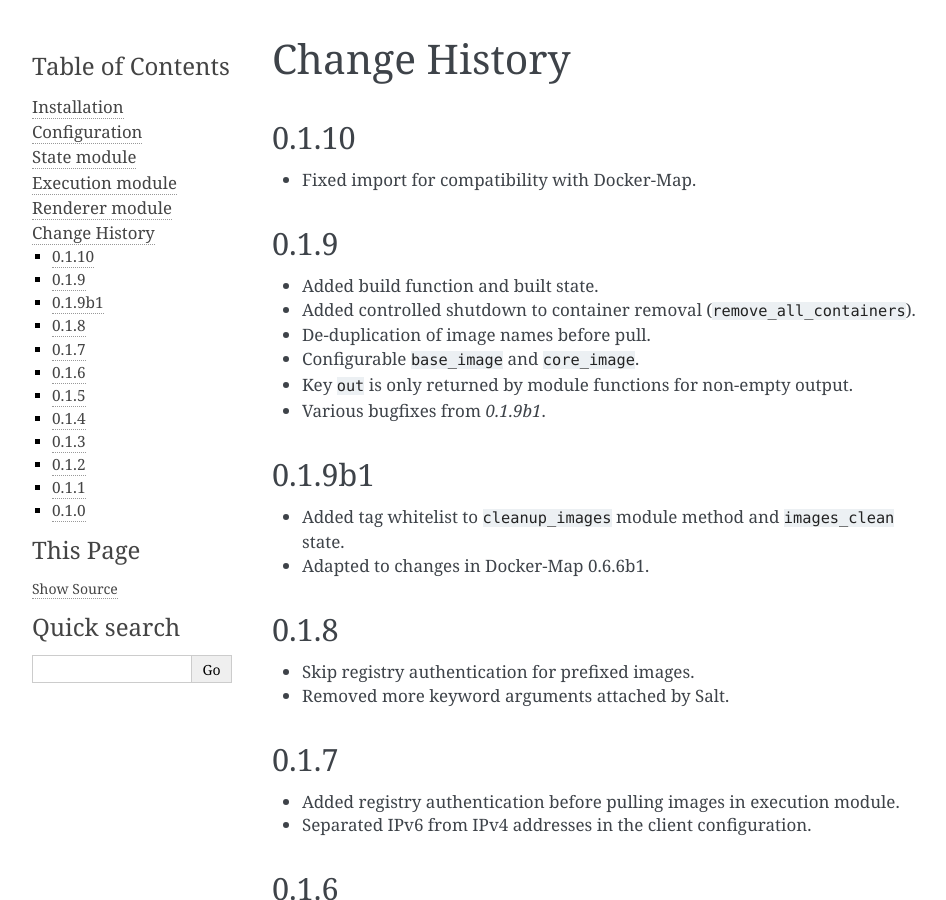
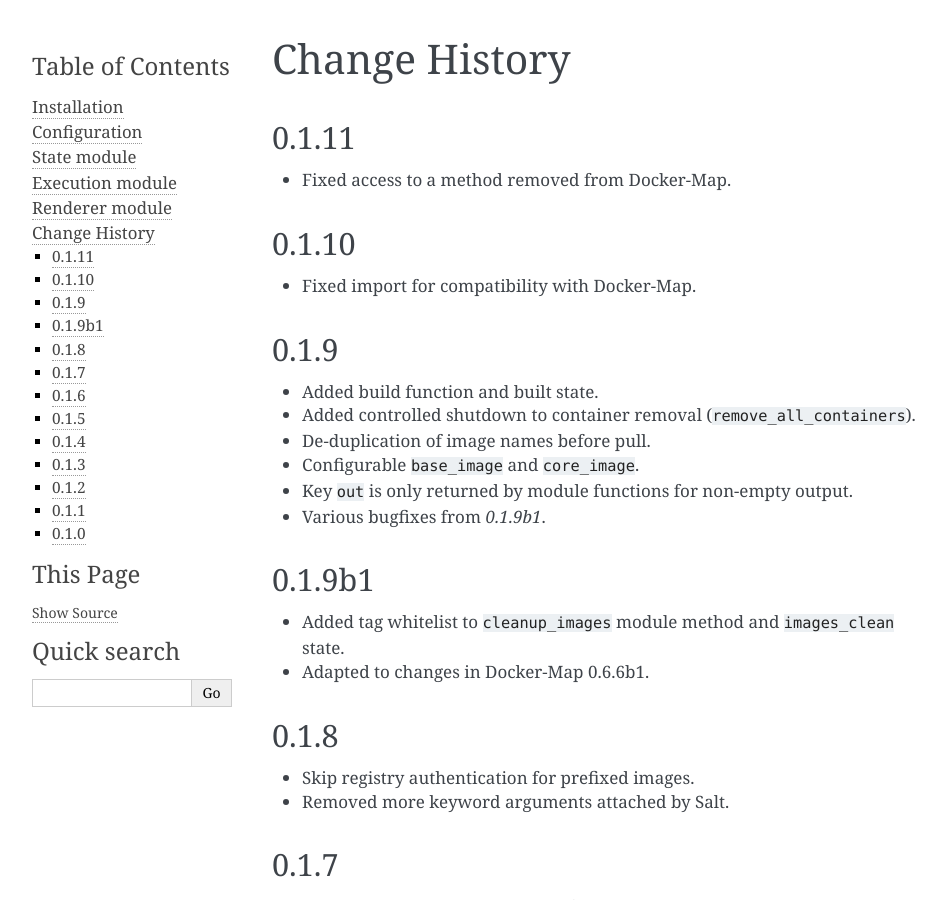
Before and after one commit to merll/salt-container-map, a Sphinx documentation site: the page built from docs/changes.rst, in a window 1280 px wide and 900 px high. Shown: the whole window, without its empty margins (148-1094 px from the left). Built offline with Sphinx 7.4.7, drawn with Linux system fonts in a browser that asks for light colours.

Commit message:
Updated version and changelog.

```diff
--- a/docs/changes.rst
+++ b/docs/changes.rst
@@ -2,6 +2,10 @@
 
 Change History
 ==============
+0.1.11
+------
+* Fixed access to a method removed from Docker-Map.
+
 0.1.10
 ------
 * Fixed import for compatibility with Docker-Map.
--- a/saltcontainermap/__init__.py
+++ b/saltcontainermap/__init__.py
@@ -1,4 +1,4 @@
 # -*- coding: utf-8 -*-
 from __future__ import unicode_literals
 
-__version__ = '0.1.10'
+__version__ = '0.1.11'
```
